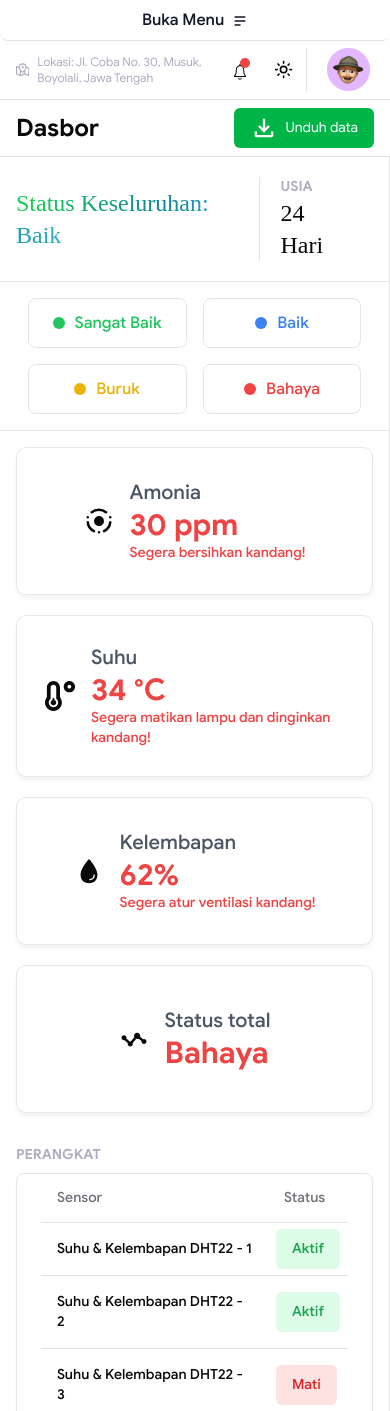
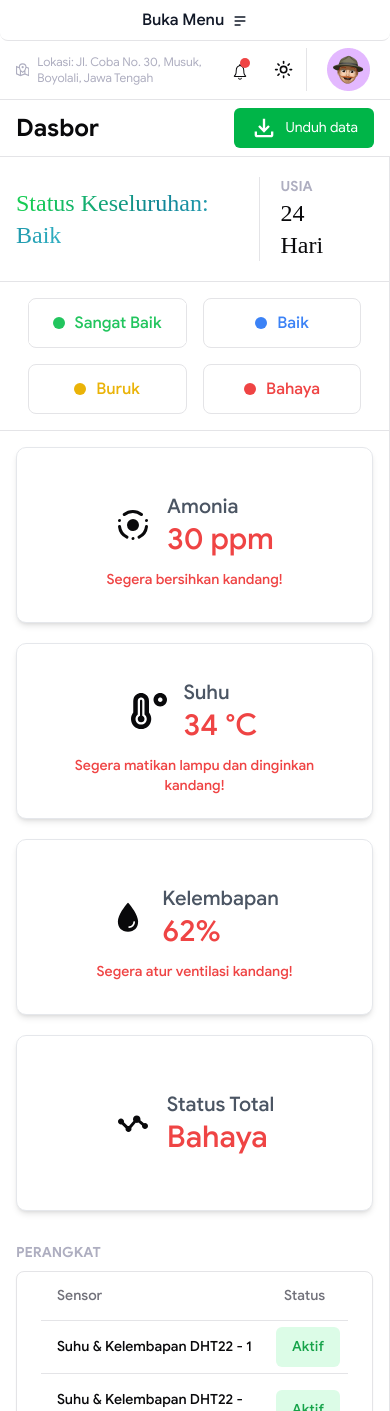
Before and after one commit to hanifnrh/sigma, a Next.js app: page /dashboard in a window 390 px wide. Shown: the top 1411 px of the page. Built offline with nearby package versions, Linux system fonts and the light colour scheme; a web font is replaced by a local one.

Commit message:
Stats dashboard code shortened

```diff
--- a/package.json
+++ b/package.json
@@ -13,6 +13,7 @@
     "@hookform/resolvers": "^3.9.0",
     "@radix-ui/react-dropdown-menu": "^2.1.2",
     "@radix-ui/react-label": "^2.1.0",
+    "@radix-ui/react-popover": "^1.1.2",
     "@radix-ui/react-slot": "^1.1.0",
     "@radix-ui/react-toast": "^1.2.2",
     "@ramonak/react-progress-bar": "^5.3.0",
@@ -20,6 +21,7 @@
     "apexcharts": "^3.49.1",
     "class-variance-authority": "^0.7.0",
     "clsx": "^2.1.1",
+    "date-fns": "^3.6.0",
     "flowbite": "^2.3.0",
     "flowbite-react": "^0.9.0",
     "framer-motion": "^11.11.9",
@@ -32,6 +34,7 @@
     "react": "^18.3.1",
     "react-apexcharts": "^1.4.1",
     "react-battery-gauge": "^1.0.7",
+    "react-day-picker": "^8.10.1",
     "react-dom": "^18.3.1",
     "react-gauge-component": "^1.2.61",
     "react-hook-form": "^7.53.1",
--- a/src/app/data-ayam/page.tsx
+++ b/src/app/data-ayam/page.tsx
@@ -134,7 +134,7 @@
                                 </div>
                                 <div className="flex justify-between items-center">
                                     <div className="w-full flex">
-                                        <div className="relative flex flex-grow !flex-row flex-col items-center justify-center rounded-[10px] rounded-[10px] border-[1px] border-gray-200 bg-white bg-clip-border shadow-md shadow-[#F3F3F3] dark:border-[#ffffff33] dark:bg-black dark:text-white dark:shadow-none py-7 px-10">
+                                        <div className="relative flex flex-grow flex-col items-center justify-center rounded-[10px]border-[1px] border-gray-200 bg-white bg-clip-border shadow-md shadow-[#F3F3F3] dark:border-[#ffffff33] dark:bg-black dark:text-white dark:shadow-none py-7 px-10">
                                             <div className="flex h-[90px] w-auto flex-row items-center">
                                                 <div className="rounded-full bg-lightPrimary  dark:bg-navy-700">
                                                     <span className="flex items-center text-brand-500 dark:text-white">
--- a/src/components/ui/stats.tsx
+++ b/src/components/ui/stats.tsx
@@ -9,47 +9,48 @@
     status: string;
     timestamp: Date;
     message: string;
-    icon: React.ReactNode; // Ensure this matches the updated Notification type
+    icon: React.ReactNode;
 };
 
 type StatsWidgetProps = {
     onNewNotification: (notif: Notification) => void;
 };
 
-type Status = {
-    text: string;
-    color: string;
+const THRESHOLDS = {
+    ammonia: 25,
+    temperature: { min: 26, max: 32 },
+    humidity: { min: 40, max: 60 },
 };
 
-const AMONIA_THRESHOLD = 25;
-const TEMPERATURE_THRESHOLD = { min: 26, max: 32 };
-const HUMIDITY_THRESHOLD = { min: 40, max: 60 };
+const StatsWidget: React.FC<StatsWidgetProps> = ({ onNewNotification }) => {
+    const [ammonia, setAmmonia] = useState(30);
+    const [temperature, setTemperature] = useState(34);
+    const [humidity, setHumidity] = useState(62);
 
-const StatsWidget: React.FC<StatsWidgetProps> = ({ onNewNotification }) => {
-    const [ammonia, setAmmonia] = useState(30); // Dummy initial value
-    const [temperature, setTemperature] = useState(34); // Dummy initial value
-    const [humidity, setHumidity] = useState(62); // Dummy initial value
+    const [status, setStatus] = useState({
+        ammonia: { text: "Sangat Baik", color: "text-green-500" },
+        temperature: { text: "Baik", color: "text-blue-500" },
+        humidity: { text: "Baik", color: "text-blue-500" },
+        overall: { text: "Baik", color: "text-blue-500" }
+    });
+    const [warnings, setWarnings] = useState({
+        ammonia: "",
+        temperature: "",
+        humidity: ""
+    });
 
-    const [ammoniaStatus, setAmmoniaStatus] = useState({ text: "Sangat Baik", color: "text-green-500" });
-    const [temperatureStatus, setTemperatureStatus] = useState({ text: "Baik", color: "text-blue-500" });
-    const [humidityStatus, setHumidityStatus] = useState({ text: "Baik", color: "text-blue-500" });
+    const getTemperatureIcon = (temp: number) =>
+        temp > THRESHOLDS.temperature.max ? <FaTemperatureHigh /> : <FaTemperatureLow />;
 
-    const [ammoniaWarning, setAmmoniaWarning] = useState("");
-    const [temperatureWarning, setTemperatureWarning] = useState("");
-    const [humidityWarning, setHumidityWarning] = useState("");
+    useEffect(() => {
+        // Define updated statuses and warnings based on the conditions
+        const updatedStatus = { ...status };
+        const updatedWarnings = { ...warnings };
 
-    const [overallStatus, setOverallStatus] = useState<Status>({ text: "Baik", color: "text-blue-500" });
-    useEffect(() => {
-
-        let countAmmoniaStatus: Status = { text: "Baik", color: "text-green-500" };
-        let countTemperatureStatus: Status = { text: "Baik", color: "text-green-500" };
-        let countHumidityStatus: Status = { text: "Baik", color: "text-green-500" };
-
-        // Update ammonia status
-        if (ammonia > AMONIA_THRESHOLD) {
-            countAmmoniaStatus = { text: "Bahaya", color: "text-red-500" };
-            setAmmoniaStatus({ text: "Bahaya", color: "text-red-500" });
-            setAmmoniaWarning("Segera bersihkan kandang!");
+        // Check ammonia
+        if (ammonia > THRESHOLDS.ammonia) {
+            updatedStatus.ammonia = { text: "Bahaya", color: "text-red-500" };
+            updatedWarnings.ammonia = "Segera bersihkan kandang!";
             onNewNotification({
                 parameter: "Amonia",
                 status: "Bahaya",
@@ -58,147 +59,102 @@
                 icon: <TbAtom2Filled />
             });
         } else {
-            setAmmoniaStatus({ text: "Sangat Baik", color: "text-green-500" });
-            setAmmoniaWarning("");
-            countAmmoniaStatus = { text: "Sangat Baik", color: "text-green-500" };
+            updatedStatus.ammonia = { text: "Sangat Baik", color: "text-green-500" };
+            updatedWarnings.ammonia = "";
         }
 
-        // Update temperature status
-        if (temperature < TEMPERATURE_THRESHOLD.min) {
-            countTemperatureStatus = { text: "Buruk", color: "text-yellow-500" };
-            setTemperatureStatus({ text: "Buruk", color: "text-yellow-500" });
-            setTemperatureWarning("Segera nyalakan lampu dan hangatkan kandang!");
+        // Check temperature
+        if (temperature < THRESHOLDS.temperature.min) {
+            updatedStatus.temperature = { text: "Buruk", color: "text-yellow-500" };
+            updatedWarnings.temperature = "Segera nyalakan lampu dan hangatkan kandang!";
             onNewNotification({
                 parameter: "Suhu",
-                status: temperature < TEMPERATURE_THRESHOLD.min ? "Buruk" : "Bahaya",
+                status: "Buruk",
                 timestamp: new Date(),
                 message: "Segera nyalakan lampu dan hangatkan kandang!",
                 icon: <FaTemperatureLow />
             });
-        } else if (temperature > TEMPERATURE_THRESHOLD.max) {
-            countTemperatureStatus = { text: "Bahaya", color: "text-red-500" };
-            setTemperatureStatus({ text: "Bahaya", color: "text-red-500" });
-            setTemperatureWarning("Segera matikan lampu dan dinginkan kandang!");
+        } else if (temperature > THRESHOLDS.temperature.max) {
+            updatedStatus.temperature = { text: "Bahaya", color: "text-red-500" };
+            updatedWarnings.temperature = "Segera matikan lampu dan dinginkan kandang!";
             onNewNotification({
                 parameter: "Suhu",
-                status: temperature < TEMPERATURE_THRESHOLD.min ? "Buruk" : "Bahaya",
+                status: "Bahaya",
                 timestamp: new Date(),
                 message: "Segera matikan lampu dan dinginkan kandang!",
                 icon: <FaTemperatureHigh />
             });
         } else {
-            setTemperatureStatus({ text: "Baik", color: "text-blue-500" });
-            setTemperatureWarning("");
-            countTemperatureStatus = { text: "Baik", color: "text-blue-500" };
+            updatedStatus.temperature = { text: "Baik", color: "text-blue-500" };
+            updatedWarnings.temperature = "";
         }
 
-        // Update humidity status
-        if (humidity < HUMIDITY_THRESHOLD.min) {
-            countHumidityStatus = { text: "Buruk", color: "text-yellow-500" };
-            setHumidityStatus({ text: "Buruk", color: "text-yellow-500" });
-            setHumidityWarning("Segera atur ventilasi kandang!");
+        // Check humidity
+        if (humidity < THRESHOLDS.humidity.min) {
+            updatedStatus.humidity = { text: "Buruk", color: "text-yellow-500" };
+            updatedWarnings.humidity = "Segera atur ventilasi kandang!";
             onNewNotification({
                 parameter: "Kelembapan",
-                status: humidity < HUMIDITY_THRESHOLD.min ? "Buruk" : "Bahaya",
+                status: "Buruk",
                 timestamp: new Date(),
                 message: "Segera atur ventilasi kandang!",
                 icon: <IoWater />
             });
-        } else if (humidity > HUMIDITY_THRESHOLD.max) {
-            countHumidityStatus = { text: "Bahaya", color: "text-red-500" };
-            setHumidityStatus({ text: "Bahaya", color: "text-red-500" });
-            setHumidityWarning("Segera atur ventilasi kandang!");
+        } else if (humidity > THRESHOLDS.humidity.max) {
+            updatedStatus.humidity = { text: "Bahaya", color: "text-red-500" };
+            updatedWarnings.humidity = "Segera atur ventilasi kandang!";
             onNewNotification({
                 parameter: "Kelembapan",
-                status: humidity < HUMIDITY_THRESHOLD.min ? "Buruk" : "Bahaya",
+                status: "Bahaya",
                 timestamp: new Date(),
                 message: "Segera atur ventilasi kandang!",
                 icon: <IoWater />
             });
         } else {
-            setHumidityStatus({ text: "Baik", color: "text-blue-500" });
-            setHumidityWarning("");
-            countHumidityStatus = { text: "Baik", color: "text-blue-500" };
+            updatedStatus.humidity = { text: "Baik", color: "text-blue-500" };
+            updatedWarnings.humidity = "";
         }
 
-        if (
-            countAmmoniaStatus.text === "Bahaya" ||
-            countTemperatureStatus.text === "Bahaya" ||
-            countHumidityStatus.text === "Bahaya"
-        ) {
-            setOverallStatus({ text: "Bahaya", color: "text-red-500" });
-        } else if (
-            countAmmoniaStatus.text === "Buruk" ||
-            countTemperatureStatus.text === "Buruk" ||
-            countHumidityStatus.text === "Buruk"
-        ) {
-            setOverallStatus({ text: "Buruk", color: "text-orange-500" });
+        // Set overall status
+        const allStatuses = [updatedStatus.ammonia, updatedStatus.temperature, updatedStatus.humidity];
+        if (allStatuses.some((s) => s.text === "Bahaya")) {
+            updatedStatus.overall = { text: "Bahaya", color: "text-red-500" };
+        } else if (allStatuses.some((s) => s.text === "Buruk")) {
+            updatedStatus.overall = { text: "Buruk", color: "text-orange-500" };
         } else {
-            setOverallStatus({ text: "Baik", color: "text-green-500" });
+            updatedStatus.overall = { text: "Baik", color: "text-green-500" };
         }
 
-
+        setStatus(updatedStatus);
+        setWarnings(updatedWarnings);
     }, [ammonia, temperature, humidity]);
-
 
     return (
         <div className="flex justify-between items-center w-full p-4">
-            <div className="w-full grid grid-cols-1 gap-5 md:grid-cols-2 lg:grid-cols-2 xl:grid-cols-4 2xl:grid-cols-4 3xl:grid-cols-4">
-                <div className="relative flex flex-grow !flex-row flex-col items-center justify-center rounded-[10px] border-[1px] border-gray-200 bg-white bg-clip-border shadow-md shadow-[#F3F3F3] dark:border-[#ffffff33] dark:bg-black dark:text-white dark:shadow-none p-7">
-                    <div className="flex h-[90px] w-auto flex-row items-center">
-                        <div className="rounded-full bg-lightPrimary  dark:bg-navy-700">
-                            <span className="flex items-center text-brand-500 dark:text-white">
-                                <TbAtom2Filled size={30} />
-                            </span>
+            <div className="w-full grid grid-cols-1 gap-5 md:grid-cols-2 lg:grid-cols-2 xl:grid-cols-4">
+                {[
+                    { label: "Amonia", value: `${ammonia} ppm`, icon: <TbAtom2Filled/>, status: status.ammonia, warning: warnings.ammonia },
+                    { label: "Suhu", value: `${temperature} °C`, icon: getTemperatureIcon(temperature), status: status.temperature, warning: warnings.temperature },
+                    { label: "Kelembapan", value: `${humidity}%`, icon: <IoWater/>, status: status.humidity, warning: warnings.humidity },
+                    { label: "Status Total", value: status.overall.text, icon: <BiStats/>, status: status.overall, warning: "" }
+                ].map(({ label, value, icon, status, warning }) => (
+                    <div key={label} className="h-44 relative flex flex-grow flex-col items-center justify-center rounded-[10px] border-[1px] border-gray-200 bg-white shadow-md p-7">
+                        <div className="flex items-center">
+                            <div className="flex h-[90px] w-auto items-center">
+                                <div className="rounded-full bg-lightPrimary dark:bg-navy-700">
+                                    <span className="flex items-center text-brand-500 dark:text-white text-4xl">
+                                        {icon}
+                                    </span>
+                                </div>
+                            </div>
+                            <div className="ml-4 flex flex-col justify-center">
+                                <p className="font-dm text-xl font-medium text-gray-600 dark:text-white">{label}</p>
+                                <h4 className={`text-3xl ${status.color}`}>{value}</h4>
+                            </div>
                         </div>
+                        {warning && <p className="text-red-500 text-sm text-center">{warning}</p>}
                     </div>
-                    <div className="h-50 ml-4 flex w-auto flex-col justify-center">
-                        <p className="font-dm text-xl font-medium text-gray-600 dark:text-white">Amonia</p>
-                        <h4 className={`text-3xl body-bold ${ammoniaStatus.color}`}>{ammonia} ppm</h4>
-                        {ammoniaWarning && <p className="text-red-500 text-sm">{ammoniaWarning}</p>}
-                    </div>
-                </div>
-                <div className="relative flex flex-grow !flex-row flex-col items-center justify-center rounded-[10px] border-[1px] border-gray-200 bg-white bg-clip-border shadow-md shadow-[#F3F3F3] dark:border-[#ffffff33] dark:bg-black dark:text-white dark:shadow-none p-7">
-                    <div className="flex h-[90px] w-auto flex-row items-center">
-                        <div className="rounded-full bg-lightPrimary  dark:bg-navy-700">
-                            <span className="flex items-center text-brand-500 dark:text-white">
-                                <FaTemperatureLow size={30} />
-                            </span>
-                        </div>
-                    </div>
-                    <div className="h-50 ml-4 flex w-auto flex-col justify-center">
-                        <p className="font-dm text-xl font-medium text-gray-600 dark:text-white">Suhu</p>
-                        <h4 className={`text-3xl body-bold ${temperatureStatus.color}`}>{temperature} °C</h4>
-                        {temperatureWarning && <p className="text-red-500 text-sm">{temperatureWarning}</p>}
-                    </div>
-                </div>
-                <div className="relative flex flex-grow !flex-row flex-col items-center justify-center rounded-[10px] border-[1px] border-gray-200 bg-white bg-clip-border shadow-md shadow-[#F3F3F3] dark:border-[#ffffff33] dark:bg-black dark:text-white dark:shadow-none p-7">
-                    <div className="flex h-[90px] w-auto flex-row items-center">
-                        <div className="rounded-full bg-lightPrimary  dark:bg-navy-700">
-                            <span className="flex items-center text-brand-500 dark:text-white">
-                                <IoWater size={30} />
-                            </span>
-                        </div>
-                    </div>
-                    <div className="h-50 ml-4 flex w-auto flex-col justify-center">
-                        <p className="font-dm text-xl font-medium text-gray-600 dark:text-white">Kelembapan</p>
-                        <h4 className={`text-3xl body-bold ${humidityStatus.color}`}>{humidity}%</h4>
-                        {humidityWarning && <p className="text-red-500 text-sm">{humidityWarning}</p>}
-                    </div>
-                </div>
-                <div className="relative flex flex-grow !flex-row flex-col items-center justify-center rounded-[10px] border-[1px] border-gray-200 bg-white bg-clip-border shadow-md shadow-[#F3F3F3] dark:border-[#ffffff33] dark:bg-black dark:text-white dark:shadow-none p-7">
-                    <div className="flex h-[90px] w-auto flex-row items-center">
-                        <div className="rounded-full bg-lightPrimary dark:bg-navy-700">
-                            <span className="flex items-center text-brand-500 dark:text-white">
-                                <BiStats size={30} />
-                            </span>
-                        </div>
-                    </div>
-                    <div className="h-50 ml-4 flex w-auto flex-col justify-center">
-                        <p className="font-dm text-xl font-medium text-gray-600 dark:text-white">Status total</p>
-                        <h4 className={`text-3xl body-bold ${overallStatus.color}`}>{overallStatus.text}</h4>
-                    </div>
-                </div>
+                ))}
             </div>
         </div>
     );
```
Also changed, not shown: src/components/ui/calendar.tsx (added, +66 -0 lines), src/components/ui/popover.tsx (added, +31 -0 lines), 1 other file (tests, documents, lock files or other folders).
